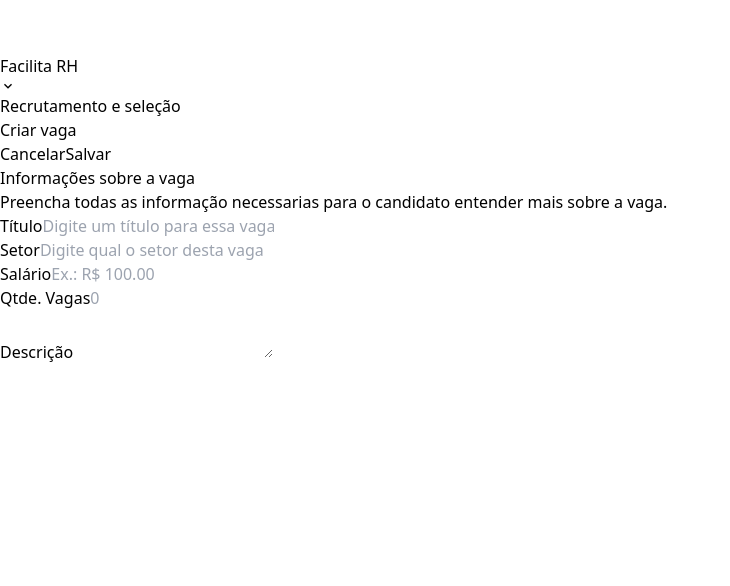
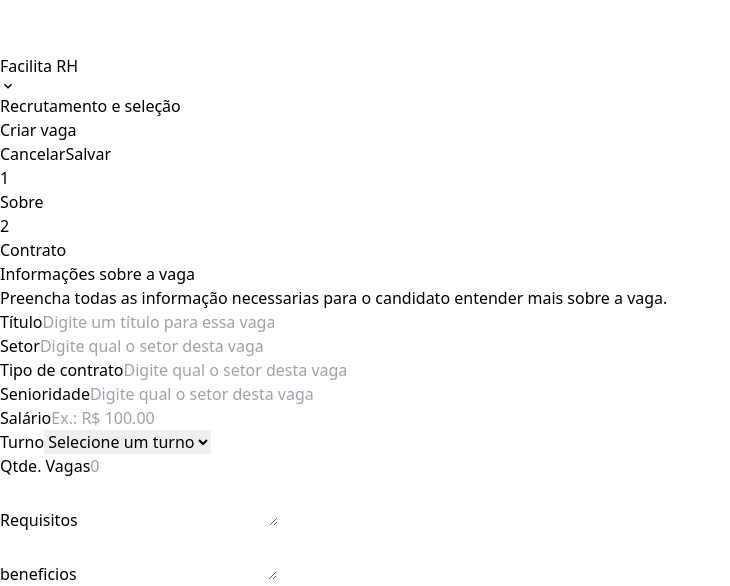
Before and after one commit to v-L1ma/RH, a React (Vite) app in the folder RH/: page /painel/gestao-vagas/nova-vaga in a window 1280 px wide. Shown: the part 1226-1812 px from the top of the page, without its empty margins (0-730 px from the left). Before the commit the page ends 1590 px from the top, so only its background shows below. Built offline with nearby package versions, Linux system fonts and the light colour scheme.

Commit message:
refactor: adding new fields at the form

```diff
--- a/RH/src/Routes/NovaVaga.tsx
+++ b/RH/src/Routes/NovaVaga.tsx
@@ -1,13 +1,13 @@
-import React, { FunctionComponent, useRef, useState } from "react"
-import { useNavigate } from "react-router-dom"
+import React, { FunctionComponent, useRef, useState } from "react";
+import { useNavigate } from "react-router-dom";
 
 export const NovaVaga: FunctionComponent = () => {
-    const navigate = useNavigate()
-    const tituloRef = useRef<HTMLInputElement>(null)
-    const quantidadeRef = useRef<HTMLInputElement>(null)
-    const setorRef = useRef<HTMLInputElement>(null)
-    const salarioRef = useRef<HTMLInputElement>(null)
-    const descricaoRef = useRef<HTMLTextAreaElement>(null)
+  const navigate = useNavigate();
+  const tituloRef = useRef<HTMLInputElement>(null);
+  const quantidadeRef = useRef<HTMLInputElement>(null);
+  const setorRef = useRef<HTMLInputElement>(null);
+  const salarioRef = useRef<HTMLInputElement>(null);
+  const descricaoRef = useRef<HTMLTextAreaElement>(null);
 
   type TVagas = {
     titulo: string | undefined;
@@ -15,7 +15,7 @@ export const NovaVaga: FunctionComponent = () => {
     salario: number | undefined;
     qtdeVagas: number | undefined;
     descricao: string | undefined;
-    }
+  };
 
   const [vagas, setVagas] = useState<TVagas[]>([
     {
@@ -25,22 +25,22 @@ export const NovaVaga: FunctionComponent = () => {
       qtdeVagas: 1,
       descricao: "vinicius",
     },
-    ])
+  ]);
 
-    function onSubmit(e: React.FormEvent){
+  function onSubmit(e: React.FormEvent) {
     e.preventDefault();
 
-            const novaVaga:TVagas = {
+    const novaVaga: TVagas = {
       titulo: tituloRef.current?.value,
       setor: setorRef.current?.value,
       salario: Number(salarioRef.current?.value),
       qtdeVagas: Number(quantidadeRef.current?.value),
       descricao: descricaoRef.current?.value,
-            }
+    };
 
-            setVagas((prev)=>[...prev, novaVaga]);
+    setVagas((prev) => [...prev, novaVaga]);
 
-            console.log(vagas)
+    console.log(vagas);
   }
 
   return (
@@ -48,53 +48,165 @@ export const NovaVaga: FunctionComponent = () => {
       <div className="flex justify-between">
         <h1 className="font-bold text-3xl ">Criar vaga</h1>
         <div className="flex gap-3">
-                    <button className="p-2 underline" onClick={()=> navigate(-1)}>Cancelar</button>
-                    <button className="bg-green-700 py-2 px-5  rounded-lg shadow-md text-white font-extrabold flex items-center gap-2" onClick={onSubmit}>Salvar</button>
+          <button className="p-2 underline" onClick={() => navigate(-1)}>
+            Cancelar
+          </button>
+          <button
+            className="bg-teal-600 py-2 px-5  rounded-lg shadow-md text-white font-extrabold flex items-center gap-2"
+            onClick={onSubmit}
+          >
+            Salvar
+          </button>
         </div>
       </div>
 
-            <form className="bg-white w-full rounded-lg p-5 flex flex-col gap-4">
+      <div className="bg-white w-full rounded-lg p-5 flex gap-4 justify-around items-center shadow-lg">
+        <div className="bg-teal-600 w-2/6 h-1 mb-7"></div>
+        <div className="flex flex-col gap-2">
+          <div className="w-10 h-10 rounded-full p-7 bg-teal-600  flex items-center justify-center">
+            <p className="text-white font-bold text-2xl ">1</p>
+          </div>
+          <p className="text-center">Sobre</p>
+        </div>
 
+        <div className="bg-gray-400 w-2/6 h-1 mb-7"></div>
+
+        <div className="flex flex-col gap-2">
+          <div className="w-10 h-10 rounded-full p-7 bg-teal-600  flex items-center justify-center">
+            <p className="text-white font-bold text-2xl ">2</p>
+          </div>
+          <p className="text-center">Contrato</p>
+        </div>
+
+        <div className="bg-gray-400 w-2/6 h-1 mb-7"></div>
+      </div>
+
+      <form className="bg-white w-full rounded-lg p-5 flex flex-col gap-4 shadow-lg">
         <div>
-                    <h2 className="font-bold text-xl">
-                        Informações sobre a vaga
-                    </h2>
+          <h2 className="font-bold text-xl">Informações sobre a vaga</h2>
           <p>
-                        Preencha todas as informação necessarias para o candidato entender mais sobre a vaga.
+            Preencha todas as informação necessarias para o candidato entender
+            mais sobre a vaga.
           </p>
         </div>
 
         <div className="w-full">
-                    <label htmlFor="titulo" className="font-bold">Título</label>
-                    <input type="text" id="titulo" className="border-2 w-full p-1 rounded-lg" placeholder="Digite um título para essa vaga." ref={tituloRef}/>
+          <label htmlFor="titulo" className="font-bold">
+            Título
+          </label>
+          <input
+            type="text"
+            id="titulo"
+            className="border-2 w-full p-1 rounded-lg"
+            placeholder="Digite um título para essa vaga."
+            ref={tituloRef}
+          />
         </div>
 
-                <div className="flex w-full gap-5">
-                    <div className="flex flex-col w-4/6">
-                        <label htmlFor="setor" className="font-bold">Setor</label>
-                        <input type="text" id="setor" className="border-2 p-1 rounded-lg" placeholder="Digite qual o setor desta vaga" ref={setorRef}/>
+        <div className="grid grid-cols-2 w-full gap-5">
+          <div className="flex flex-col">
+            <label htmlFor="setor" className="font-bold">
+              Setor
+            </label>
+            <input
+              type="text"
+              id="setor"
+              className="border-2 p-1 rounded-lg"
+              placeholder="Digite qual o setor desta vaga"
+              ref={setorRef}
+            />
           </div>
 
-                    <div className="flex flex-col w-1/6">
-                        <label htmlFor="salario" className="font-bold">Salário</label>
-                        <input type="number" id="salario" className="border-2 p-1 rounded-lg"  placeholder="Ex.: R$ 100.00" ref={salarioRef}/>
+          <div className="flex flex-col ">
+            <label htmlFor="setor" className="font-bold">
+              Tipo de contrato
+            </label>
+            <input
+              type="text"
+              id="setor"
+              className="border-2 p-1 rounded-lg"
+              placeholder="Digite qual o setor desta vaga"
+              ref={setorRef}
+            />
           </div>
 
-                    <div className="flex flex-col w-1/6">
-                        <label htmlFor="vagas" className="font-bold">Qtde. Vagas</label>
-                        <input type="number" id="vagas" className="border-2 p-1 rounded-lg" placeholder="0" ref={quantidadeRef}/>
+          <div className="flex flex-col">
+            <label htmlFor="setor" className="font-bold">
+              Senioridade
+            </label>
+            <input
+              type="text"
+              id="setor"
+              className="border-2 p-1 rounded-lg"
+              placeholder="Digite qual o setor desta vaga"
+              ref={setorRef}
+            />
+          </div>
+
+          <div className="flex flex-col ">
+            <label htmlFor="salario" className="font-bold">
+              Salário
+            </label>
+            <input
+              type="number"
+              id="salario"
+              className="border-2 p-1 rounded-lg"
+              placeholder="Ex.: R$ 100.00"
+              ref={salarioRef}
+            />
+          </div>
+
+          <div className="flex flex-col">
+            <label htmlFor="setor" className="font-bold">
+              Turno
+            </label>
+            <select name="" id="" className="border-2 p-1 rounded-lg">
+              <option value="">Selecione um turno</option>
+              <option value="">Manhã</option>
+              <option value="">Tarde</option>
+              <option value="">Noite</option>
+              <option value="">Integral</option>
+            </select>
+          </div>
+
+          <div className="flex flex-col ">
+            <label htmlFor="vagas" className="font-bold">
+              Qtde. Vagas
+            </label>
+            <input
+              type="number"
+              id="vagas"
+              className="border-2 p-1 rounded-lg"
+              placeholder="0"
+              ref={quantidadeRef}
+            />
           </div>
         </div>
 
         <div className="flex flex-col">
-                    <label htmlFor="descricao" className="font-bold">Descrição</label>
-                    <textarea name="vagas" id="vagas" className="border-2 rounded-lg resize-none h-48" ref={descricaoRef}></textarea>
+          <label htmlFor="descricao" className="font-bold">
+            Requisitos
+          </label>
+          <textarea
+            name="vagas"
+            id="vagas"
+            className="border-2 rounded-lg resize-none h-48"
+            ref={descricaoRef}
+          ></textarea>
         </div>
 
+        <div className="flex flex-col">
+          <label htmlFor="descricao" className="font-bold">
+            beneficios
+          </label>
+          <textarea
+            name="vagas"
+            id="vagas"
+            className="border-2 rounded-lg resize-none h-48"
+            ref={descricaoRef}
+          ></textarea>
+        </div>
       </form>
-
-
-
     </div>
-    )
-}
+  );
+};
```
Lines whose indentation alone changed are shown as unchanged.
